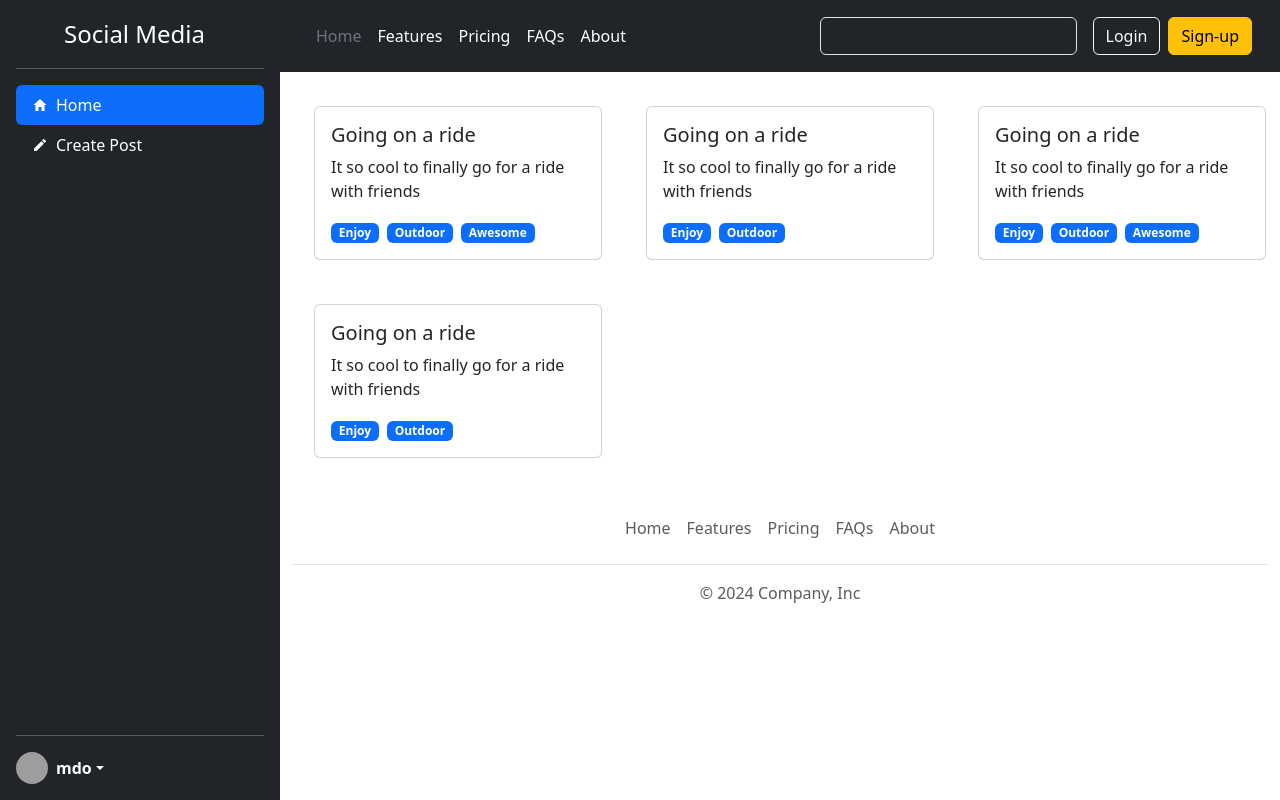
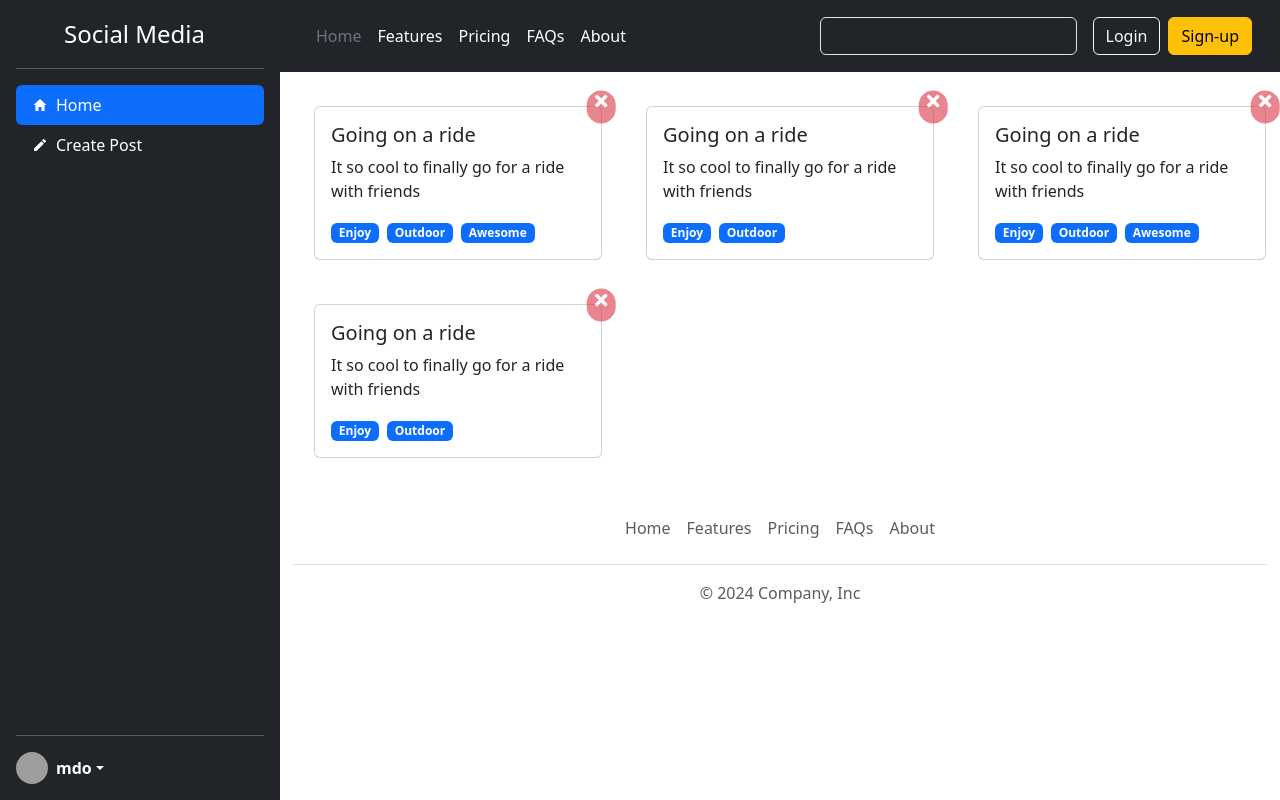
Before and after one commit to Arslanj9/SocialMedia, a React (Vite) app: page / in a window 1280 px wide. Built offline with nearby package versions, Linux system fonts and the light colour scheme; grey boxes are pictures that could not be loaded.

Commit message:
Provided delete functionality and some more minor adjustments

```diff
--- a/src/App.css
+++ b/src/App.css
@@ -9,3 +9,6 @@
 .sidebar {
     height: 100vh;
 }
+
+/* .delete-btn {
+} */
--- a/src/components/CreatePost.jsx
+++ b/src/components/CreatePost.jsx
@@ -3,13 +3,13 @@ import { useContext, useRef } from "react";
 import { postsStoreContext } from "../store/posts_store";
 
 const CreatePost = () => {
-  const {selectedTab, addPost} = useContext(postsStoreContext);
+  const {selectedTab, handleAddPost} = useContext(postsStoreContext);
 
   let heading = useRef()
   let text = useRef()
 
   const handleSubmit = () => {
-    addPost(heading.current.value, text.current.value);
+    handleAddPost(heading.current.value, text.current.value);
     heading.current.value = "";
     text.current.value = "";
   }
@@ -20,36 +20,25 @@ const CreatePost = () => {
       {selectedTab === "CREATE_POST" && (
         <form className="w-25 m-5">
           <div className="form-group">
-            <label htmlFor="exampleInputEmail1">Title</label>
+            <label htmlFor="title">Title</label>
             <input
               type="text"
               className="form-control"
-              id="exampleInputEmail1"
-              aria-describedby="emailHelp"
+              id="title"
               placeholder="Title"
               ref={heading}
             />
           </div>
           <div className="form-group mt-2">
-            <label htmlFor="exampleInputPassword1">Body</label>
-            <input
+            <label htmlFor="body">Content</label>
+            <textarea
               type="text"
               className="form-control"
-              id="exampleInputPassword1"
-              placeholder="Body"
+              id="body"
+              placeholder="Content"
               ref={text}
             />
           </div>
-          {/* <div className="form-check">
-            <input
-              type="checkbox"
-              className="form-check-input"
-              id="exampleCheck1"
-            />
-            <label className="form-check-label" htmlFor="exampleCheck1">
-              Check me out
-            </label>
-          </div> */}
           <button type="submit" className="btn btn-primary mt-3 w-50" onClick={() => handleSubmit()}>
             Submit
           </button>
--- a/src/components/Post.jsx
+++ b/src/components/Post.jsx
@@ -1,4 +1,15 @@
+import { useContext } from "react";
+import { ImCross } from "react-icons/im";
+import { postsStoreContext } from "../store/posts_store";
+
 const Post = ({ post }) => {
+
+  const {handleDeletePost} = useContext(postsStoreContext)
+
+  const deletePost = () => [
+
+  ]
+
   return (
     <>
       <div className="card ms-4 mt-4" style={{width: "18rem"}}>
@@ -7,8 +18,15 @@ const Post = ({ post }) => {
           <p className="card-text">
             {post.body}
           </p>
-          { post.tags.map((tag) => <span class="badge text-bg-primary me-2">{tag}</span>) }
+          { post.tags.map((tag, index) => <span key={index} className="badge text-bg-primary me-2">{tag}</span>) }
         </div>
+        <span
+          style={{cursor: "pointer", opacity: "60%", height: '33px'}}
+          className="position-absolute cursor-pointer pe-auto top-0 start-100 translate-middle badge rounded-pill bg-danger"
+          onClick={() => handleDeletePost(post.id)}
+        >
+        <ImCross style={{fontSize: "13px"}}/>
+        </span>
       </div>
     </>
   );
--- a/src/store/posts_store.jsx
+++ b/src/store/posts_store.jsx
@@ -20,7 +20,7 @@ const innitialPosts = [
         tags: ["Enjoy", "Outdoor"]
     },
     {
-        id: "1",
+        id: "3",
         title: "Going on a ride",
         body: "It so cool to finally go for a ride with friends",
         reactions: 4,
@@ -28,7 +28,7 @@ const innitialPosts = [
         tags: ["Enjoy", "Outdoor", "Awesome"]
     },
     {
-        id: "2",
+        id: "4",
         title: "Going on a ride",
         body: "It so cool to finally go for a ride with friends",
         reactions: 20,
@@ -41,6 +41,8 @@ const postsReducer = (posts, action) => {
     let newPosts = posts;
     if(action.type === "ADD_POST") {
         newPosts = [...posts, {heading: action.payload.heading, text: action.payload.text} ]
+    }else if(action.type === "DEL_POST"){
+        newPosts = posts.filter((post) => post.id !== action.payload.postId);
     }
 
     return newPosts
@@ -53,7 +55,7 @@ const PostsProvider = ({ children }) => {
     const [ posts, dispatchPosts ] = useReducer(postsReducer, innitialPosts)
     const [ selectedTab, setSelectedTab ] = useState("HOME")
 
-    const addPost = (heading, text) => {
+    const handleAddPost = (heading, text) => {
         const newPost = {
             type: "ADD_POST",
             payload: {
@@ -66,12 +68,21 @@ const PostsProvider = ({ children }) => {
     }
 
 
-    const deletePost = () => {
+    const handleDeletePost = (postId) => {
+        const deletePost = {
+            type: "DEL_POST",
+            payload: {
+                postId
+            }
+        }
 
+        dispatchPosts(deletePost)
     }
 
     return (
-        <postsStoreContext.Provider value={{ selectedTab, setSelectedTab, posts, addPost, deletePost }}>
+        <postsStoreContext.Provider
+            value={{ selectedTab, setSelectedTab, posts, handleAddPost, handleDeletePost
+        }}>
             {children}
         </postsStoreContext.Provider>
     )
```
